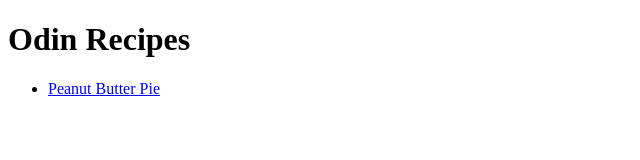
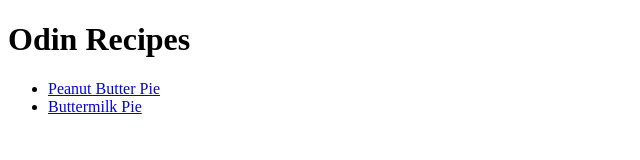
Before and after one commit to brockcaleba/odin-recipes, a plain HTML site: page index.html in a window 1280 px wide. Shown: the whole page, without its empty margins (0-640 px from the left). Drawn offline with Linux system fonts and the light colour scheme.

Commit message:
Add link to Buttermilk Pie in index

```diff
--- a/index.html
+++ b/index.html
@@ -13,6 +13,9 @@
                 <a href="recipes/peanut-butter-pie.html">Peanut Butter Pie</a>
             </li>
 
+            <li>
+                <a href="recipes/buttermilk-pie.html">Buttermilk Pie</a>
+            </li>
         </ul>
 
     </body>
```
